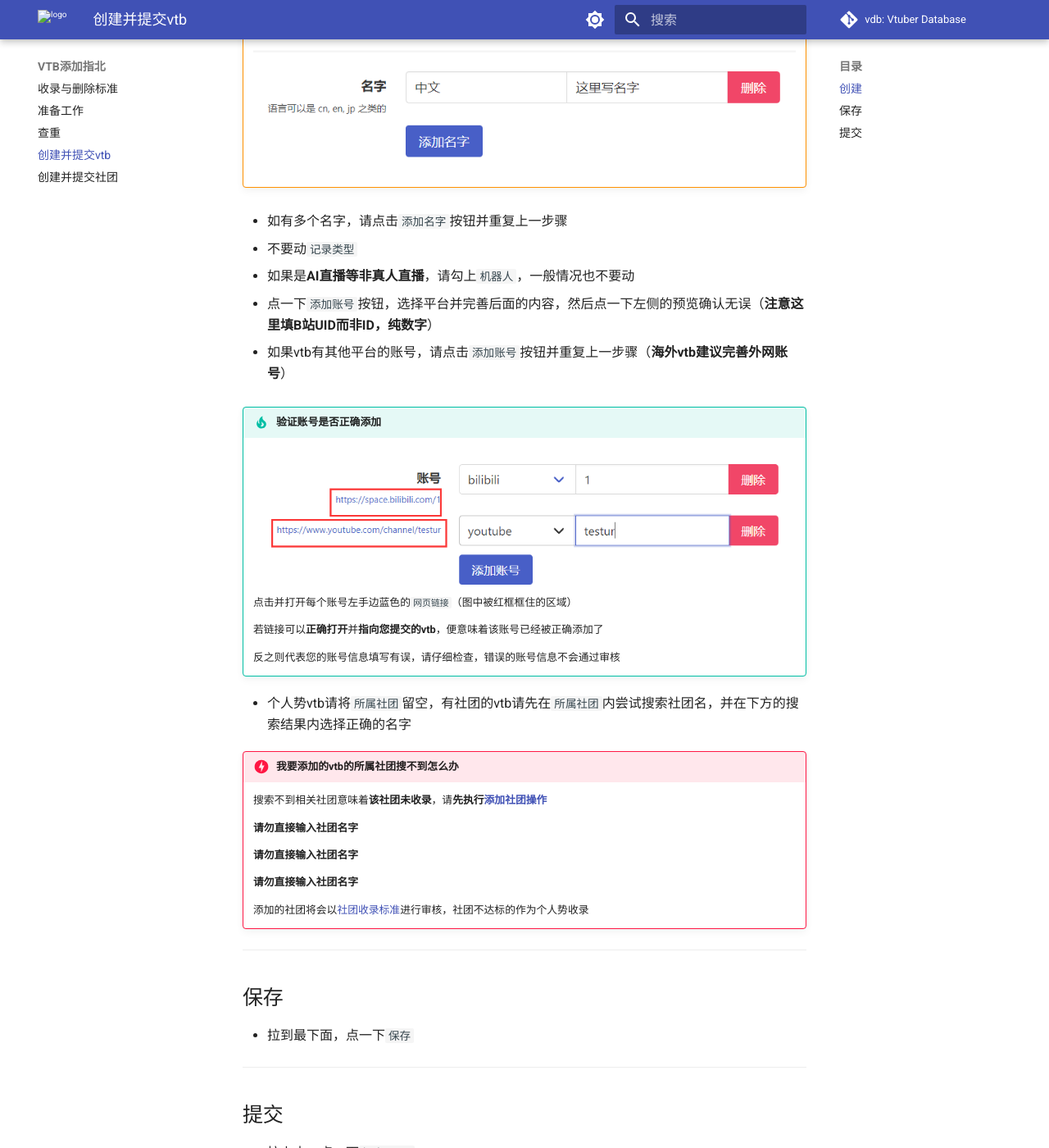
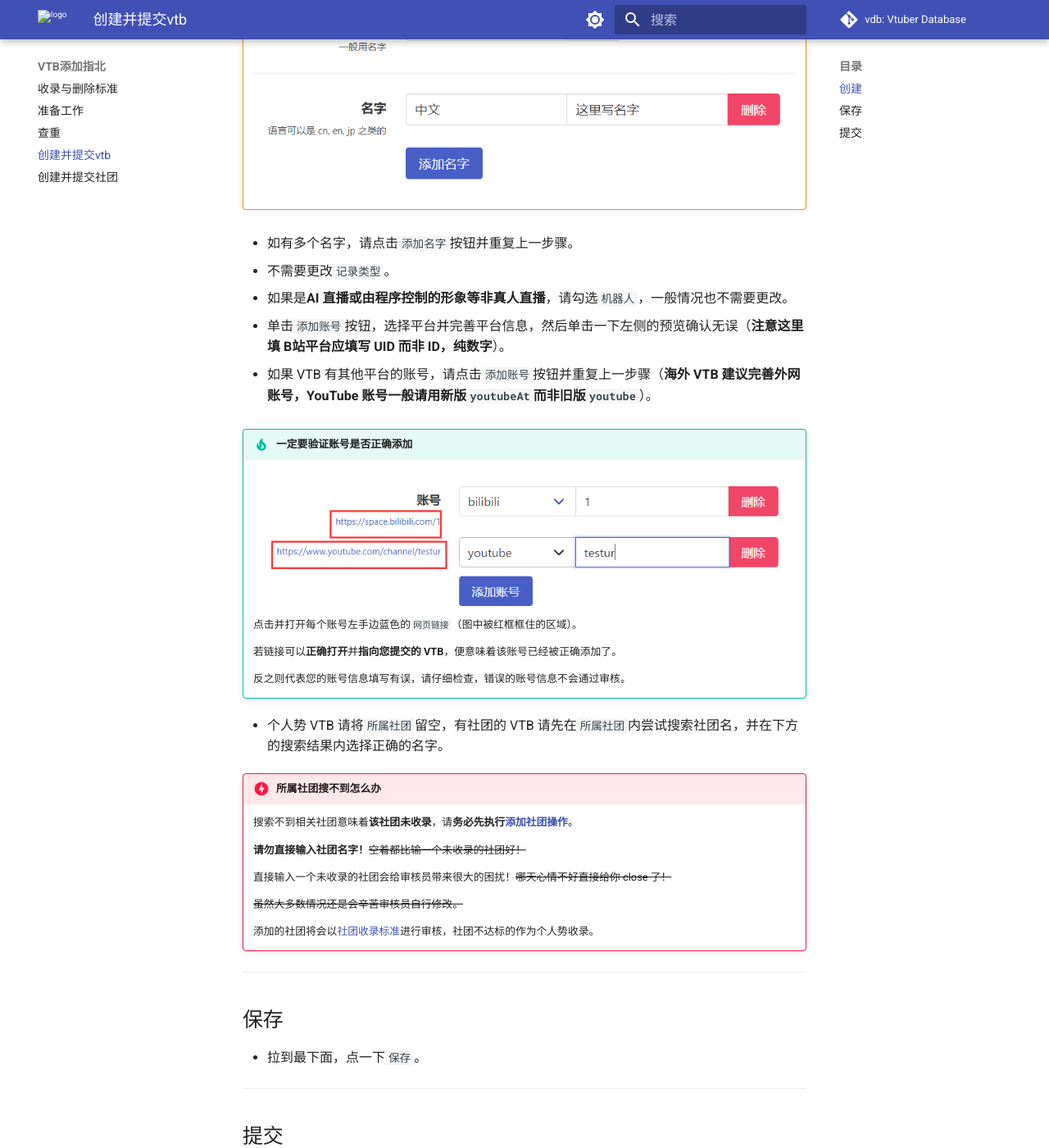
Before and after one commit to Radekyspec/docs.vtbs.top, an MkDocs documentation site: the page built from docs/wiki/create.md, in a window 1280 px wide and 1400 px high, scrolled down 1604 px. Shown: the whole window at 82% size. Built offline with MkDocs 1.6.1 and Material for MkDocs 9.7.7, drawn with Linux system fonts in a browser that asks for light colours; comment, search, counter and statistics services are not loaded; some of the changed text lies outside the part shown.

Commit message:
Update create.md

```diff
--- a/docs/wiki/create.md
+++ b/docs/wiki/create.md
@@ -1,16 +1,17 @@
-# 创建并提交vtb
+# 创建并提交 VTB
 
 ![image](../assets/create-vtb.png)
 
 ## 创建
 
-* 点击左下角`新建`按钮
+* 点击左下角`新建`按钮。
 
-* 请将vtb的`ID`填入到`文件名`
+* 请将 VTB 的`ID`填入到`文件名`。
 
 !!! warning "添加名字：易错步骤"
-    * 点一下`添加名字`按钮，从`cn`、 `en`、 `jp`（中文名请填写`cn`，英文名请选择`en`，日文名请选择`jp`）等当中挑选合适的填入`语言`输入栏（位于蓝色`添加名字`按钮的正上方）
-    * 将`ID`或`vtb的其他名字`填入`名字`（位于`语言`输入栏右手边）
+    * 点一下`添加名字`按钮，从`cn`、 `en`、 `jp`（中文名请填写`cn`，英文名请选择`en`，日文名请选择`jp`）等当中挑选合适的填入`语言`输入栏（位于蓝色`添加名字`按钮的正上方）。
+    * 将`ID`或`VTB 的其他名字`填入`名字`（位于`语言`输入栏右侧）。
+    * 请务必标准填写语言与名字。
 
 !!! tip "添加名字：正确的例子"
     ![image](../assets/create-vtb-name-correct.PNG)
@@ -21,52 +22,52 @@
 !!! warning "添加名字：常见错误"
     ![image](../assets/create-vtb-name-wrong2.PNG)
 
-* 如有多个名字，请点击`添加名字`按钮并重复上一步骤
+* 如有多个名字，请点击`添加名字`按钮并重复上一步骤。
 
-* 不要动`记录类型`
+* 不需要更改`记录类型`。
 
-* 如果是**AI直播等非真人直播**，请勾上`机器人`，一般情况也不要动
+* 如果是**AI 直播或由程序控制的形象等非真人直播**，请勾选`机器人`，一般情况也不需要更改。
 
-* 点一下`添加账号`按钮，选择平台并完善后面的内容，然后点一下左侧的预览确认无误（**注意这里填B站UID而非ID，纯数字**）
+* 单击`添加账号`按钮，选择平台并完善平台信息，然后单击一下左侧的预览确认无误（**注意这里填 B站平台应填写 UID 而非 ID，纯数字**）。
 
-* 如果vtb有其他平台的账号，请点击`添加账号`按钮并重复上一步骤（**海外vtb建议完善外网账号**）
+* 如果 VTB 有其他平台的账号，请点击`添加账号`按钮并重复上一步骤（**海外 VTB 建议完善外网账号，YouTube 账号一般请用新版`youtubeAt`而非旧版`youtube`**）。
 
-!!! tip "验证账号是否正确添加"
+!!! tip "一定要验证账号是否正确添加"
     ![image](../assets/test-account.png)
-    点击并打开每个账号左手边蓝色的`网页链接`（图中被红框框住的区域）
+    点击并打开每个账号左手边蓝色的`网页链接`（图中被红框框住的区域）。
 
-    若链接可以**正确打开**并**指向您提交的vtb**，便意味着该账号已经被正确添加了
+    若链接可以**正确打开**并**指向您提交的 VTB**，便意味着该账号已经被正确添加了。
 
-    反之则代表您的账号信息填写有误，请仔细检查，错误的账号信息不会通过审核
+    反之则代表您的账号信息填写有误，请仔细检查，错误的账号信息不会通过审核。
 
-* 个人势vtb请将`所属社团`留空，有社团的vtb请先在`所属社团`内尝试搜索社团名，并在下方的搜索结果内选择正确的名字
+* 个人势 VTB 请将`所属社团`留空，有社团的 VTB 请先在`所属社团`内尝试搜索社团名，并在下方的搜索结果内选择正确的名字。
 
-!!! danger "我要添加的vtb的所属社团搜不到怎么办"
-    搜索不到相关社团意味着**该社团未收录**，请**先执行[添加社团操作](https://docs.vtbs.top/wiki/create-group)**
+!!! danger "所属社团搜不到怎么办"
+    搜索不到相关社团意味着**该社团未收录**，请**务必先执行[添加社团操作](https://docs.vtbs.top/wiki/create-group)**。
 
-    **请勿直接输入社团名字**
+    **请勿直接输入社团名字！**<del>空着都比输一个未收录的社团好！<del>
 
-    **请勿直接输入社团名字**
+    直接输入一个未收录的社团会给审核员带来很大的困扰！<del>哪天心情不好直接给你 close 了！<del>
 
-    **请勿直接输入社团名字**
+    <del>虽然大多数情况还是会辛苦审核员自行修改。<del>
 
-    添加的社团将会以[社团收录标准](https://docs.vtbs.top/basic/add-group/)进行审核，社团不达标的作为个人势收录
+    添加的社团将会以[社团收录标准](https://docs.vtbs.top/basic/add-group/)进行审核，社团不达标的作为个人势收录。
 
 ---
 
 ## 保存
 
-* 拉到最下面，点一下`保存`
+* 拉到最下面，点一下`保存`。
 
 ---
 
 ## 提交
 
-* 拉上去，点一下`提交!(1)`
+* 拉上去，点一下`提交!(1)`。
 
 !!! tip "重要"
-    仔细看`测试`部分，如果出现`Error: 0`，则没有问题，否则你的申请**大概率不会通过**，请根据提示进行更改
+    仔细看`测试`部分，如果出现`Error: 0`，则没有问题，否则你的申请**大概率不会通过**，请根据提示进行更改。
 
-* 点击下方提交按钮，出现网页链接后即代表提交成功，**我们会有人工成员进行审核，可能需要几天时间**
+* 点击下方提交按钮，出现网页链接后即代表提交成功，**我们会有人工成员进行审核，可能需要几天时间**。
 
-* 如果需要再次提交vtb或社团，请**刷新网页**后重复上述操作，一次提交一个，不要直接前往新建菜单
+* 如果需要再次提交 VTB 或社团，请务必**刷新网页**后重复上述操作，一次提交一个，不要直接前往新建菜单。
```
